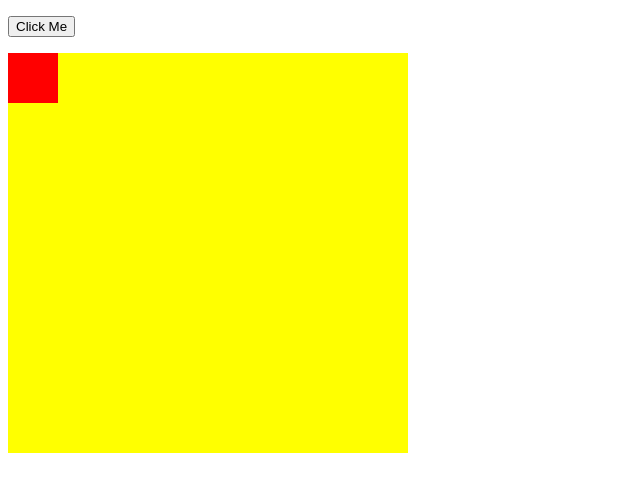
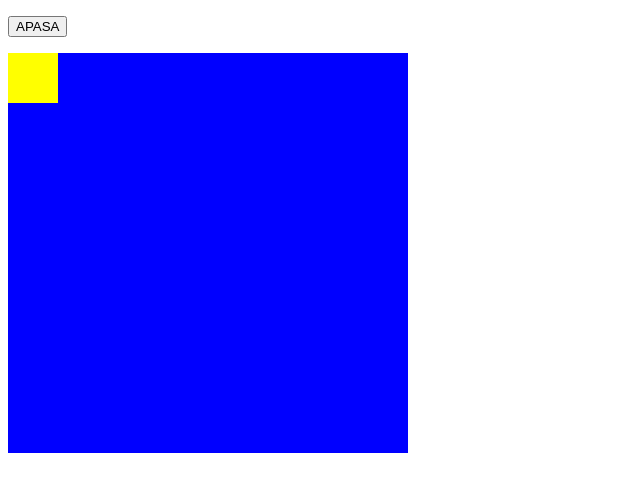
Before and after one commit to madalinapena/madalinapena.github.io, a plain HTML site: page animatie.html in a window 1280 px wide. Shown: the whole page, without its empty margins (0-640 px from the left). Drawn offline with Linux system fonts and the light colour scheme.

Commit message:
Add files via upload

```diff
--- a/animatie.html
+++ b/animatie.html
@@ -5,22 +5,22 @@
   width: 400px;
   height: 400px;
   position: relative;
-  background: yellow;
+  background: blue;
 }
 #animate {
   width: 50px;
   height: 50px;
   position: absolute;
-  background-color: red;
+  background-color: yellow;
 }
 </style>
 <body>
 
-<p><button onclick="myMove()">Click Me</button></p>
+<p><button onclick="myMove()">APASA</button></p>
 
 <div id ="container">
   <div id ="animate"></div>
 </div>
-
+<script src = "animatie.js"></script>
 </body>
 </html>
```
